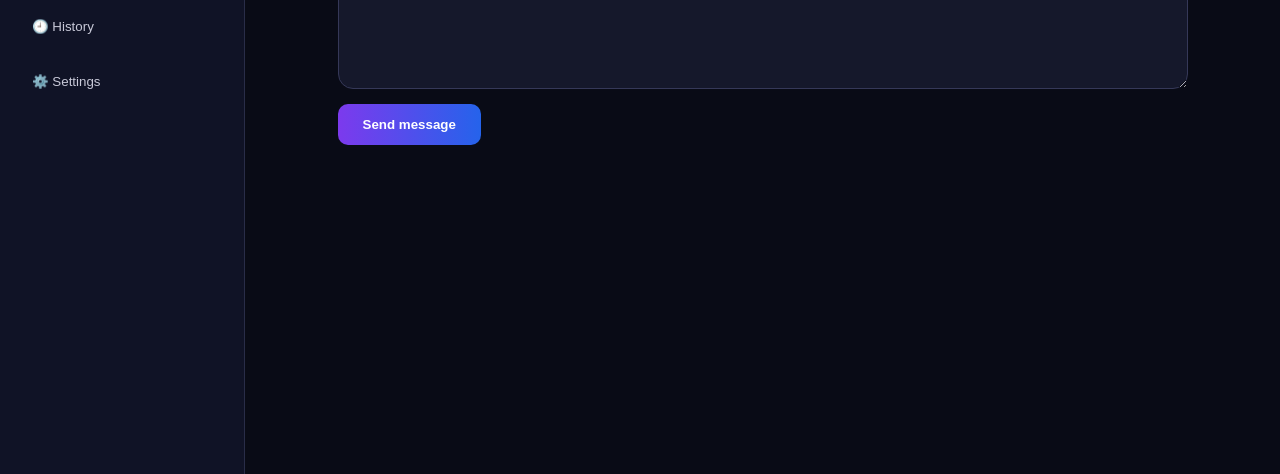
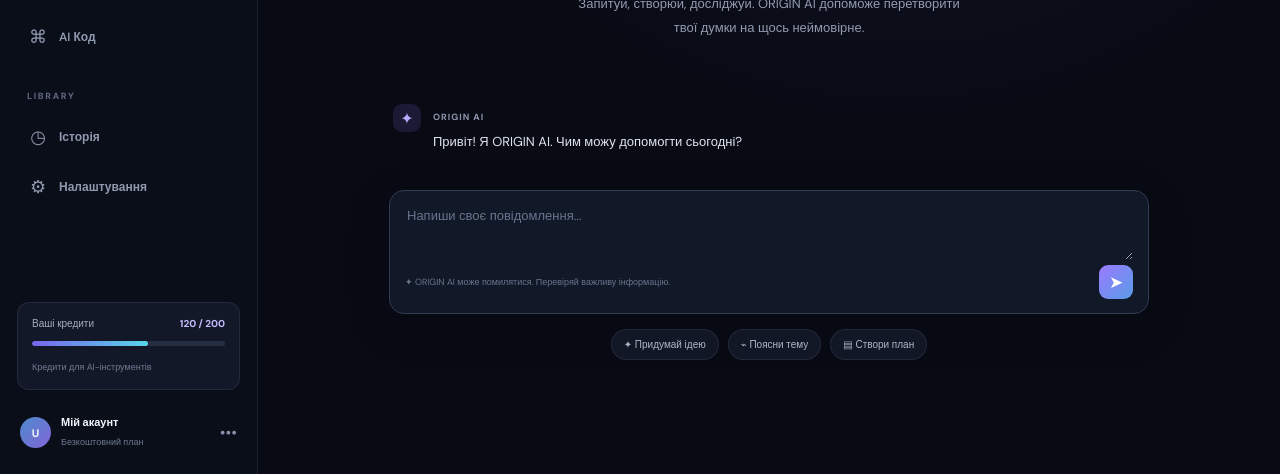
Before and after one commit to nazar2015lv6-netizen/ORIGIN-AI, a website built with Vite: page index.html in a window 1280 px wide. Shown: the part 326-800 px from the top of the page. Built offline with nearby package versions, Linux system fonts and the light colour scheme.

Commit message:
Fix app entry to load the main ORIGIN AI interface

```diff
--- a/index.html
+++ b/index.html
@@ -4,10 +4,11 @@
   <meta charset="UTF-8">
   <meta name="viewport" content="width=device-width, initial-scale=1.0">
   <meta name="theme-color" content="#080b14">
+  <meta name="description" content="ORIGIN AI — твій простір для спілкування, ідей, зображень, відео та коду за допомогою штучного інтелекту.">
   <title>ORIGIN AI</title>
 </head>
 <body>
-  <div id="app"></div>
-  <script type="module" src="/www/main.js"></script>
+  <div id="root"></div>
+  <script type="module" src="/main.js"></script>
 </body>
 </html>
```
